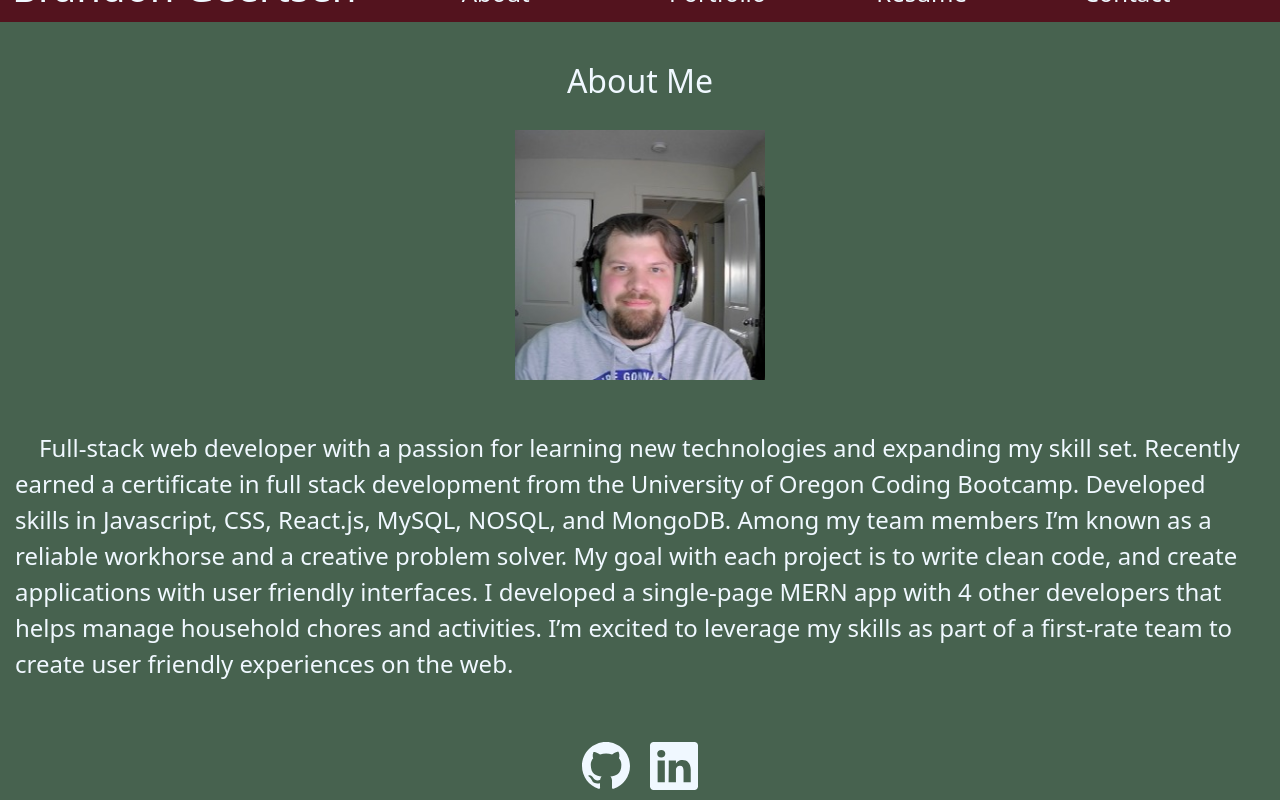
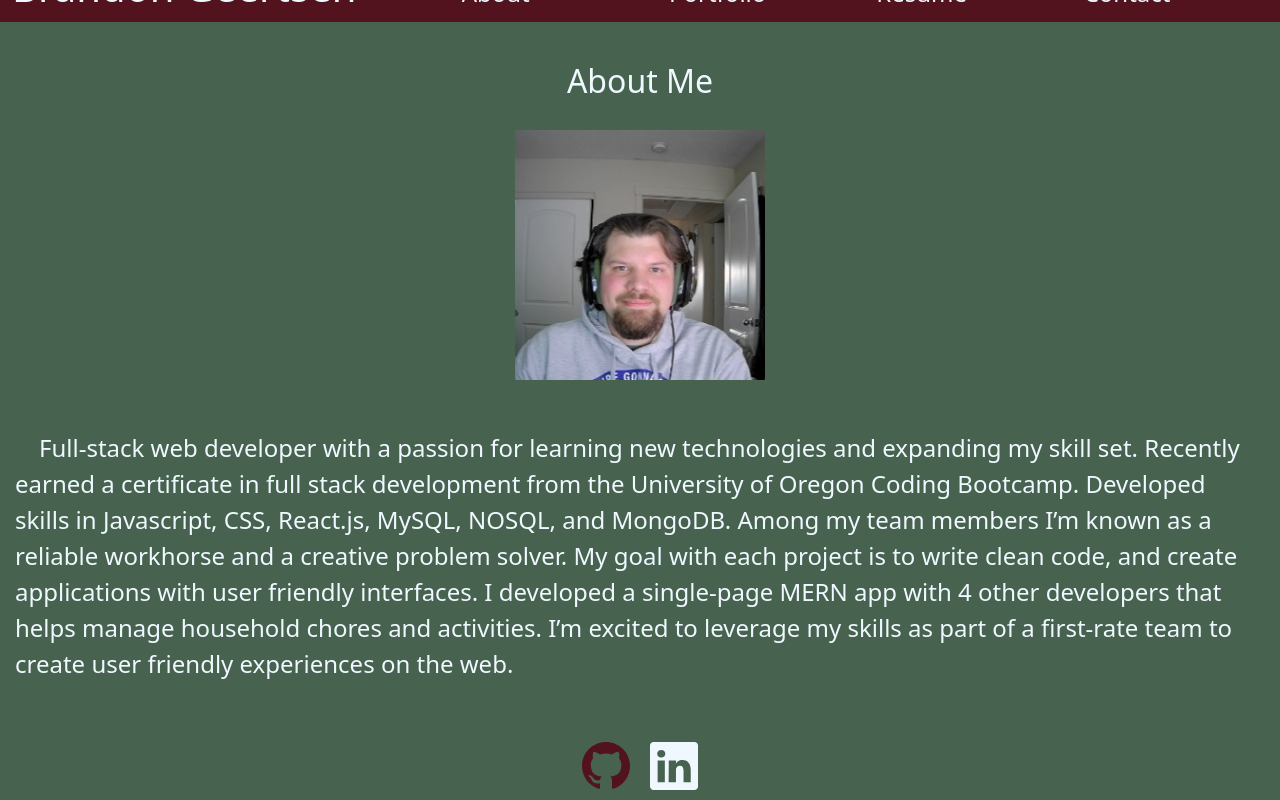
Before and after one commit to bgeertsen/bgeertsen-portfolio-2.0, a React (Create React App) app: page / in a window 1280 px wide. In both pictures the pointer is over the icon 606 px from the left and 803 px from the top of the page. Shown: the part 37-837 px from the top of the page. Built offline with nearby package versions, Linux system fonts and the light colour scheme.

Commit message:
added hover effect to footer links

```diff
--- a/src/App.css
+++ b/src/App.css
@@ -53,6 +53,10 @@ footer {
 
 footer svg {
   margin: 10px;
+}
+
+footer svg:hover {
+  color: rgb(83, 19, 30);
 }
 
 .about-container {
```
